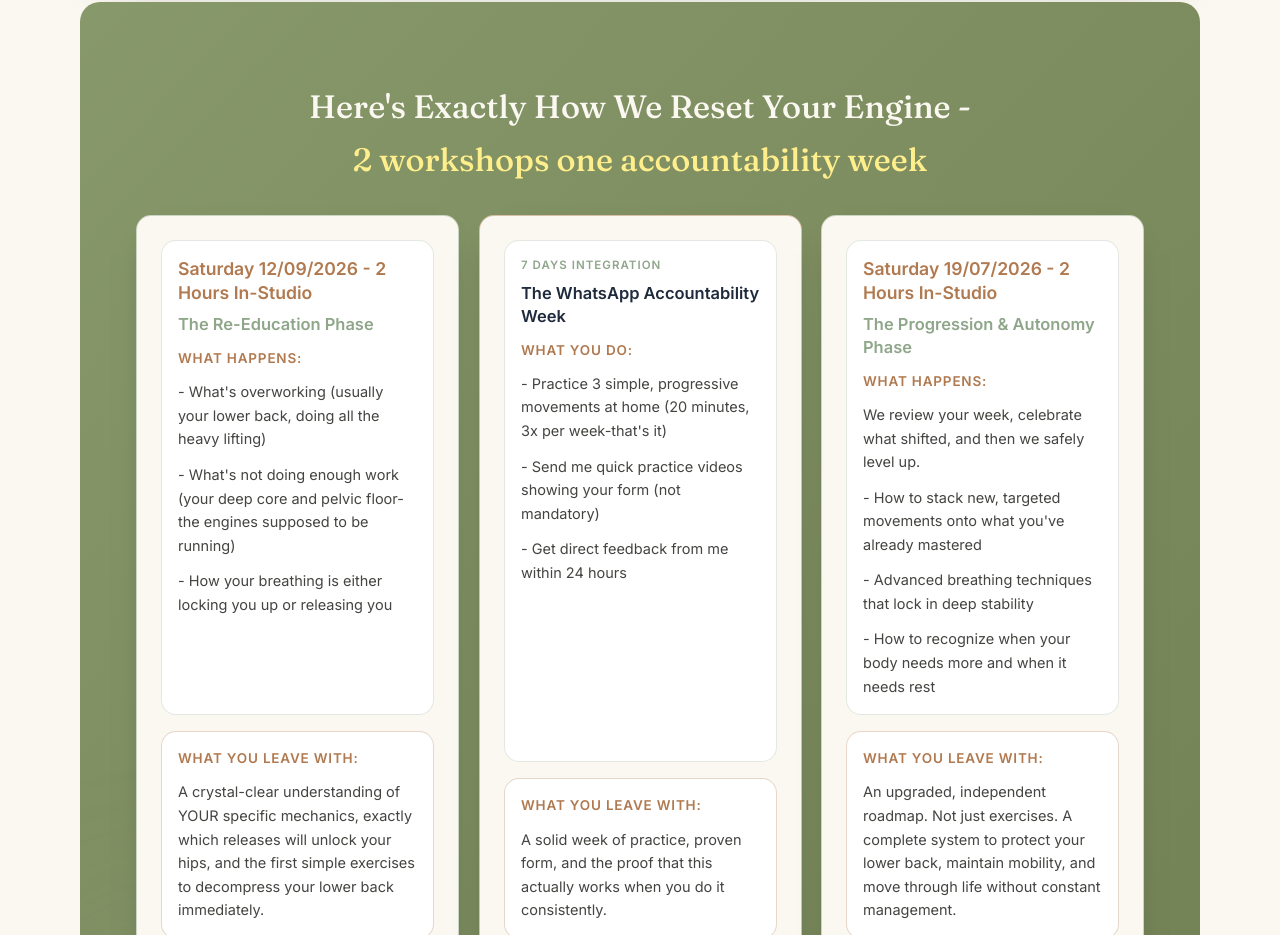
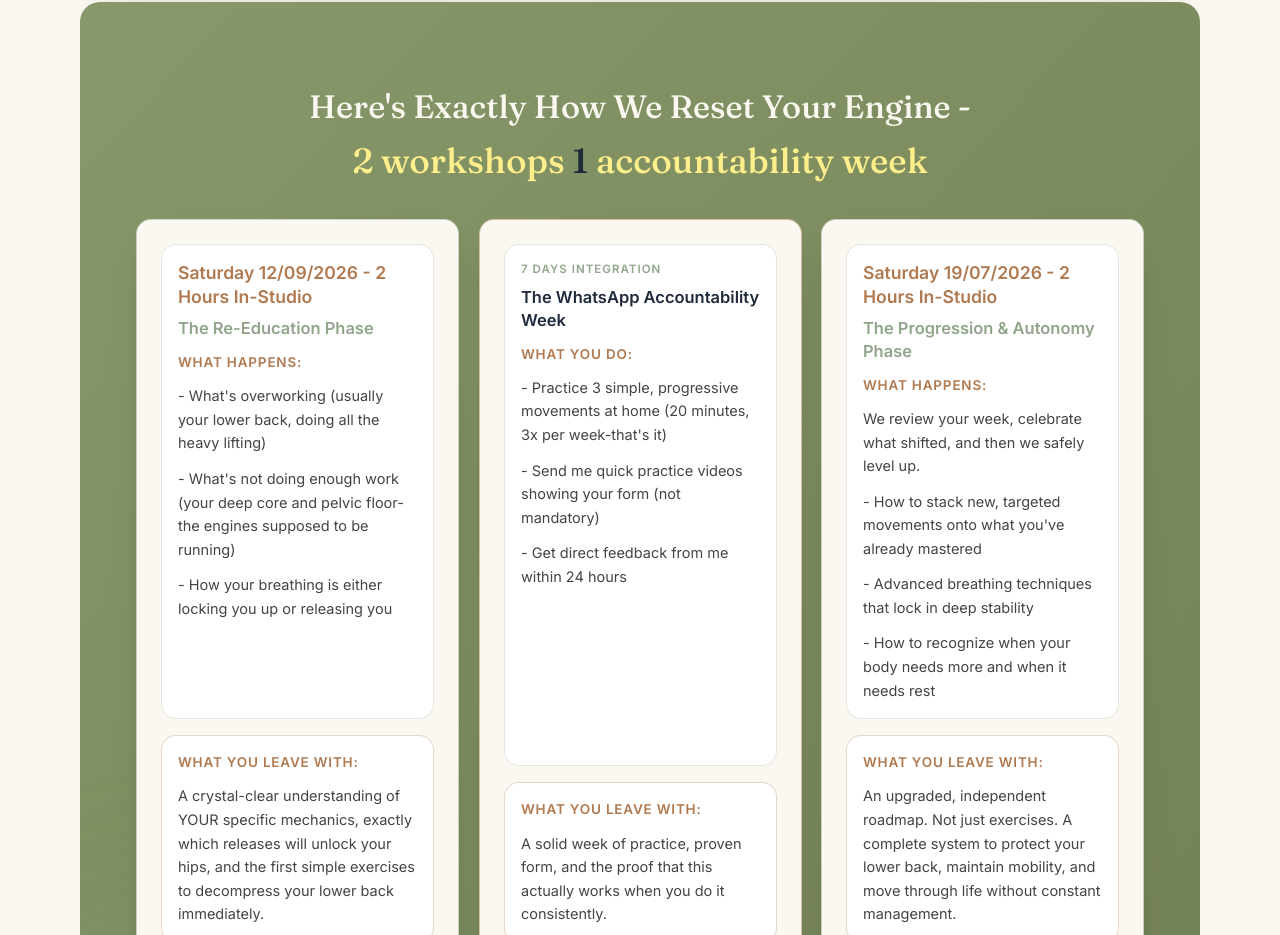
Before and after one commit to VinPOPFrance/James, a Next.js app: page /pelvic-engine-reset in a window 1280 px wide. Shown: the part 1120-2055 px from the top of the page. Built offline with nearby package versions, Linux system fonts and the light colour scheme; no server answers.

Commit message:
Update subtitle styling in SubscriberPelvicEngineResetPage for improved clarity and emphasis

```diff
--- a/src/app/pelvic-engine-reset/page.tsx
+++ b/src/app/pelvic-engine-reset/page.tsx
@@ -165,7 +165,9 @@ export default function SubscriberPelvicEngineResetPage() {
           <div className="relative mx-auto max-w-5xl">
             <h2 className="mb-8 text-center font-voice text-[clamp(1.52rem,2.9vw,2.02rem)] font-medium text-ivory">
               <span className="block">Here&apos;s Exactly How We Reset Your Engine -</span>
-              <span className="mt-1 block text-[#ffee8c]">2 workshops one accountability week</span>
+              <span className="mt-1 block text-[1.08em] text-[#ffee8c]">
+                2 workshops <span className="text-navy">1</span> accountability week
+              </span>
             </h2>
             <div className="grid gap-5 md:grid-cols-3">
               {sprintBlocks.map((block, index) => (
```
